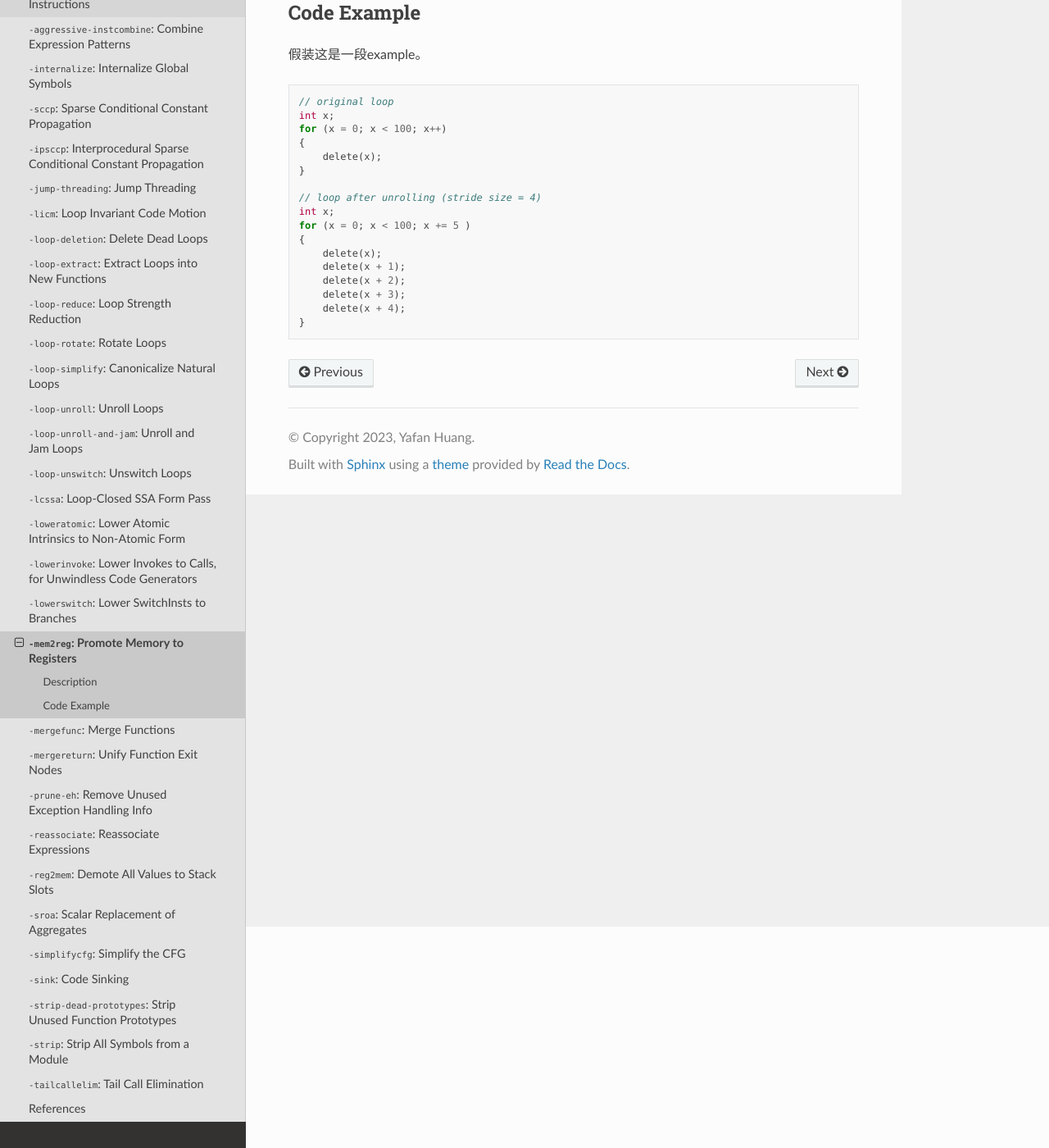
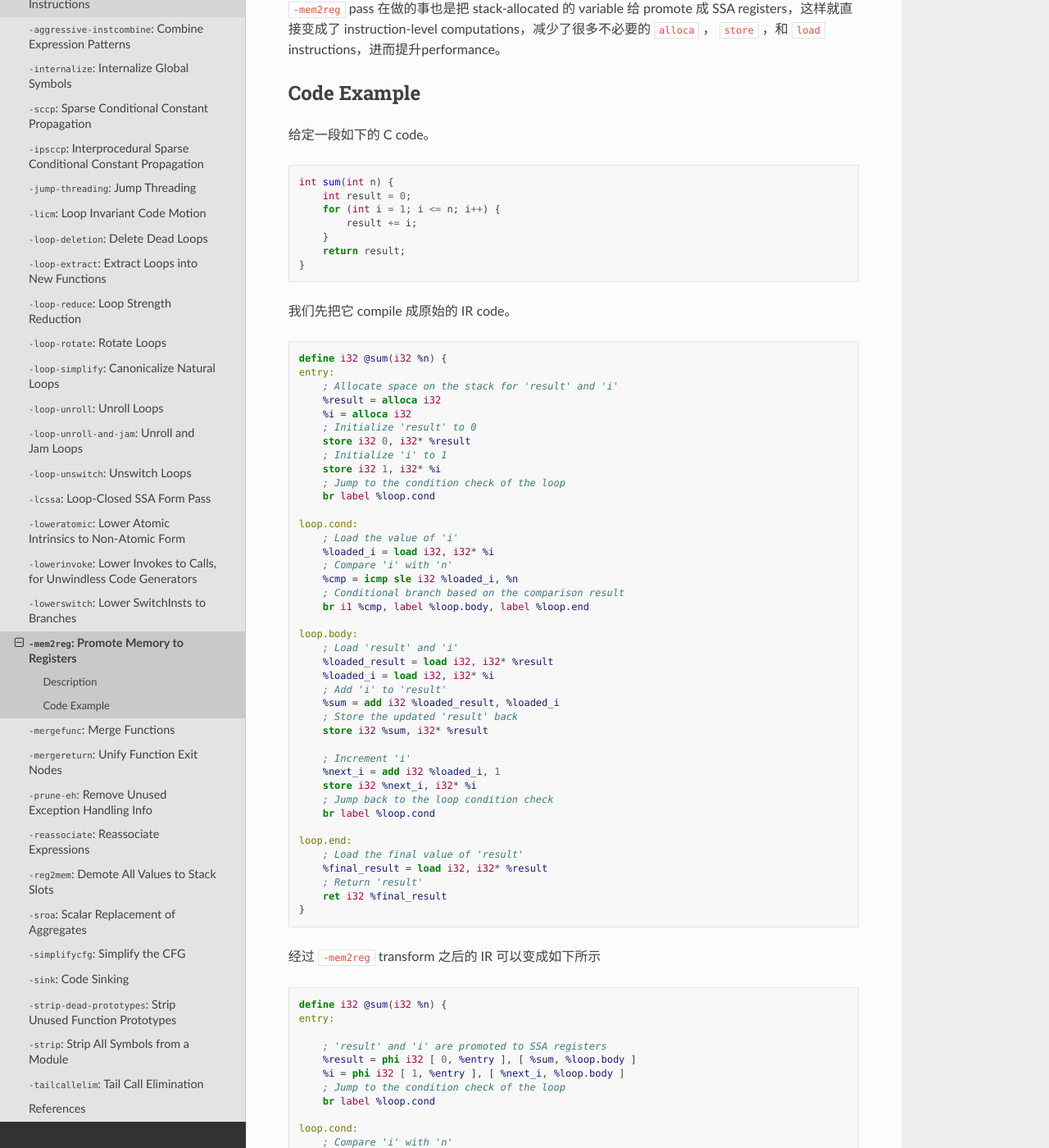
Before and after one commit to hyfshishen/understanding-llvm-transformation-passes, a Sphinx documentation site: the page built from docs/source/LLVM-transformation-passes/37-promote-memory-to-register.rst, in a window 1280 px wide and 1400 px high, scrolled down 270 px. Shown: the whole window at 82% size. Built offline with Sphinx 7.4.7 and the Read the Docs theme 2.0.0, drawn with Linux system fonts in a browser that asks for light colours; some of the changed text lies outside the part shown.

Commit message:
updating passes

```diff
--- a/docs/source/LLVM-transformation-passes/37-promote-memory-to-register.rst
+++ b/docs/source/LLVM-transformation-passes/37-promote-memory-to-register.rst
@@ -1,31 +1,105 @@
 ``-mem2reg``: Promote Memory to Registers
 =====
 
+在了解这个 pass 之前需要学习的背景知识是 :doc:`../compiler-basics/llvm-ir-variables-and-utilization`。
+
 Description
 --------
-假装这是一段解释。
+
+``-mem2reg`` pass 在做的事也是把 stack-allocated 的 variable 给 promote 成 SSA registers，这样就直接变成了 instruction-level computations，减少了很多不必要的 ``alloca`` ， ``store`` ，和 ``load`` instructions，进而提升performance。
 
 Code Example
 --------
 
-假装这是一段example。
+给定一段如下的 C code。
 
 .. code-block:: C
 
-    // original loop
-    int x;
-    for (x = 0; x < 100; x++)
-    {
-        delete(x);
+    int sum(int n) {
+        int result = 0;
+        for (int i = 1; i <= n; i++) {
+            result += i;
+        }
+        return result;
     }
 
-    // loop after unrolling (stride size = 4)
-    int x;
-    for (x = 0; x < 100; x += 5 )
-    {
-        delete(x);
-        delete(x + 1);
-        delete(x + 2);
-        delete(x + 3);
-        delete(x + 4);
+我们先把它 compile 成原始的 IR code。
+
+.. code-block:: llvm
+
+    define i32 @sum(i32 %n) {
+    entry:
+        ; Allocate space on the stack for 'result' and 'i'
+        %result = alloca i32
+        %i = alloca i32
+        ; Initialize 'result' to 0
+        store i32 0, i32* %result
+        ; Initialize 'i' to 1
+        store i32 1, i32* %i
+        ; Jump to the condition check of the loop
+        br label %loop.cond
+
+    loop.cond:
+        ; Load the value of 'i'
+        %loaded_i = load i32, i32* %i
+        ; Compare 'i' with 'n'
+        %cmp = icmp sle i32 %loaded_i, %n
+        ; Conditional branch based on the comparison result
+        br i1 %cmp, label %loop.body, label %loop.end
+
+    loop.body:
+        ; Load 'result' and 'i'
+        %loaded_result = load i32, i32* %result
+        %loaded_i = load i32, i32* %i
+        ; Add 'i' to 'result'
+        %sum = add i32 %loaded_result, %loaded_i
+        ; Store the updated 'result' back
+        store i32 %sum, i32* %result
+
+        ; Increment 'i'
+        %next_i = add i32 %loaded_i, 1
+        store i32 %next_i, i32* %i
+        ; Jump back to the loop condition check
+        br label %loop.cond
+
+    loop.end:
+        ; Load the final value of 'result'
+        %final_result = load i32, i32* %result
+        ; Return 'result'
+        ret i32 %final_result
     }
+
+经过 ``-mem2reg`` transform 之后的 IR 可以变成如下所示
+
+.. code-block:: llvm
+
+    define i32 @sum(i32 %n) {
+    entry:
+
+        ; 'result' and 'i' are promoted to SSA registers
+        %result = phi i32 [ 0, %entry ], [ %sum, %loop.body ]
+        %i = phi i32 [ 1, %entry ], [ %next_i, %loop.body ]
+        ; Jump to the condition check of the loop
+        br label %loop.cond
+
+    loop.cond:
+        ; Compare 'i' with 'n'
+        %cmp = icmp sle i32 %i, %n
+        ; Conditional branch based on the comparison result
+        br i1 %cmp, label %loop.body, label %loop.end
+
+    loop.body:
+        ; Add 'i' to 'result' using the SSA registers directly
+        %sum = add i32 %result, %i
+        ; Increment 'i' using the SSA register directly
+        %next_i = add i32 %i, 1
+        ; Jump back to the loop condition check
+        br label %loop.cond
+
+    loop.end:
+        ; 'result' is already in SSA form and does not need loading
+        ; Return 'result' directly
+        ret i32 %result
+    }
+
+可以看到，不必要的 memory access，包括 ``alloca`` ， ``store`` ， 和 ``load`` instructions 都被 remove 了。性能得到了提升。
```
Also changed, not shown: docs/source/LLVM-transformation-passes/38-merge-functions.rst (+37 -17 lines).
